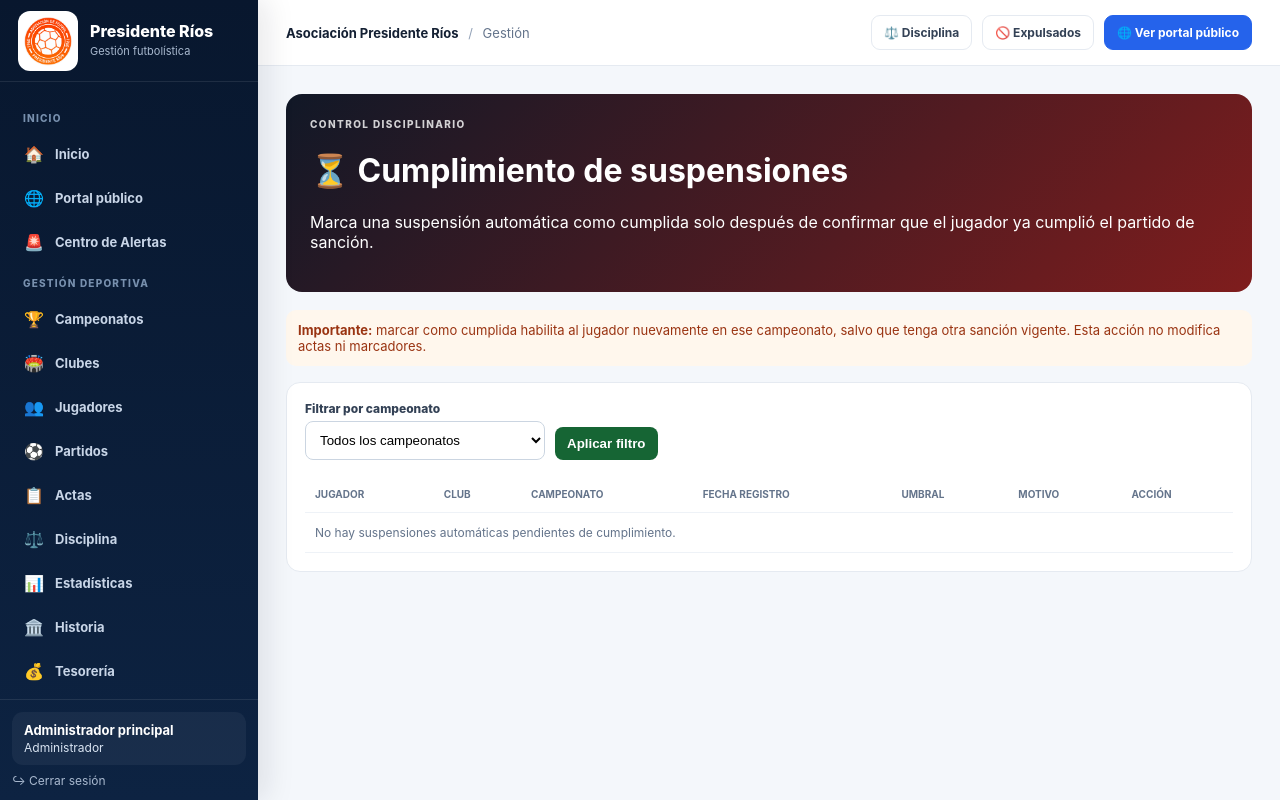
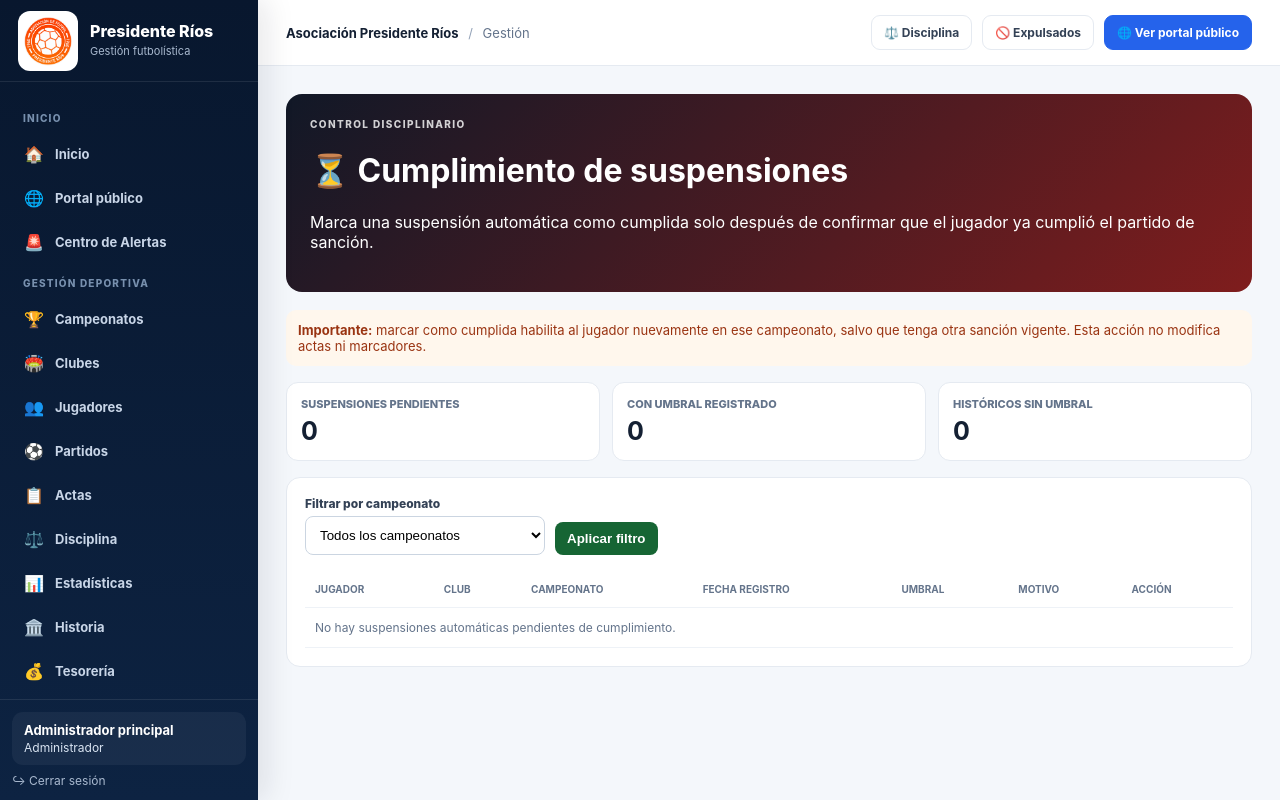
Before and after one commit to asociacionpresidenterios/sistema-presidente-rios, a Flask app: page /admin/disciplina/suspensiones in a window 1280 px wide. Run offline with Flask 3, Linux system fonts and the light colour scheme; the visitor is signed in with stand-in values (Sample User, id 1); data that the repository does not hold is empty; some libraries are stand-ins or nearby versions.

Commit message:
Mostrar resumen de suspensiones pendientes por umbral

```diff
--- a/templates/admin_suspensiones_automaticas.html
+++ b/templates/admin_suspensiones_automaticas.html
@@ -2,11 +2,20 @@
 {% block title %}Cumplimiento de suspensiones{% endblock %}
 {% block content %}
 <style>
-.wrap{max-width:1300px;margin:auto}.hero{background:linear-gradient(135deg,#111827,#7f1d1d);color:#fff;border-radius:16px;padding:24px;margin-bottom:18px}.panel{background:#fff;border:1px solid #e5eaf1;border-radius:14px;padding:18px;overflow:auto}table{width:100%;border-collapse:collapse}th,td{text-align:left;padding:12px 10px;border-bottom:1px solid #eef2f7;font-size:12px}th{font-size:10px;color:#64748b;text-transform:uppercase}.btn{border:0;border-radius:8px;padding:9px 12px;background:#166534;color:white;font-weight:800;cursor:pointer}.muted{color:#64748b}.warning{background:#fff7ed;color:#9a3412;padding:12px;border-radius:10px;margin-bottom:16px;font-size:13px}
+.wrap{max-width:1300px;margin:auto}.hero{background:linear-gradient(135deg,#111827,#7f1d1d);color:#fff;border-radius:16px;padding:24px;margin-bottom:18px}.panel{background:#fff;border:1px solid #e5eaf1;border-radius:14px;padding:18px;overflow:auto}table{width:100%;border-collapse:collapse}th,td{text-align:left;padding:12px 10px;border-bottom:1px solid #eef2f7;font-size:12px}th{font-size:10px;color:#64748b;text-transform:uppercase}.btn{border:0;border-radius:8px;padding:9px 12px;background:#166534;color:white;font-weight:800;cursor:pointer}.muted{color:#64748b}.warning{background:#fff7ed;color:#9a3412;padding:12px;border-radius:10px;margin-bottom:16px;font-size:13px}.summary-grid{display:grid;grid-template-columns:repeat(3,minmax(0,1fr));gap:12px;margin-bottom:16px}.summary-card{border:1px solid #e5eaf1;border-radius:12px;padding:14px;background:#fff}.summary-card small{display:block;color:#64748b;font-size:11px;font-weight:800;text-transform:uppercase}.summary-card strong{display:block;font-size:25px;margin-top:5px}@media(max-width:650px){.summary-grid{grid-template-columns:1fr}}
 </style>
 <div class="wrap">
  <div class="hero"><div style="font-size:10px;letter-spacing:.14em;font-weight:800;opacity:.8">CONTROL DISCIPLINARIO</div><h1>⏳ Cumplimiento de suspensiones</h1><p>Marca una suspensión automática como cumplida solo después de confirmar que el jugador ya cumplió el partido de sanción.</p></div>
  <div class="warning"><strong>Importante:</strong> marcar como cumplida habilita al jugador nuevamente en ese campeonato, salvo que tenga otra sanción vigente. Esta acción no modifica actas ni marcadores.</div>
+ {% set ns = namespace(con_umbral=0, sin_umbral=0) %}
+ {% for r in suspensiones %}
+  {% if umbrales.get(r.id) %}{% set ns.con_umbral = ns.con_umbral + 1 %}{% else %}{% set ns.sin_umbral = ns.sin_umbral + 1 %}{% endif %}
+ {% endfor %}
+ <div class="summary-grid">
+  <div class="summary-card"><small>Suspensiones pendientes</small><strong>{{suspensiones|length}}</strong></div>
+  <div class="summary-card"><small>Con umbral registrado</small><strong>{{ns.con_umbral}}</strong></div>
+  <div class="summary-card"><small>Históricos sin umbral</small><strong>{{ns.sin_umbral}}</strong></div>
+ </div>
  <div class="panel">
   <form method="get" style="display:flex;flex-wrap:wrap;align-items:end;gap:10px;margin-bottom:16px">
    <label style="display:grid;gap:5px;font-size:12px;font-weight:800;color:#334155">Filtrar por campeonato
```
